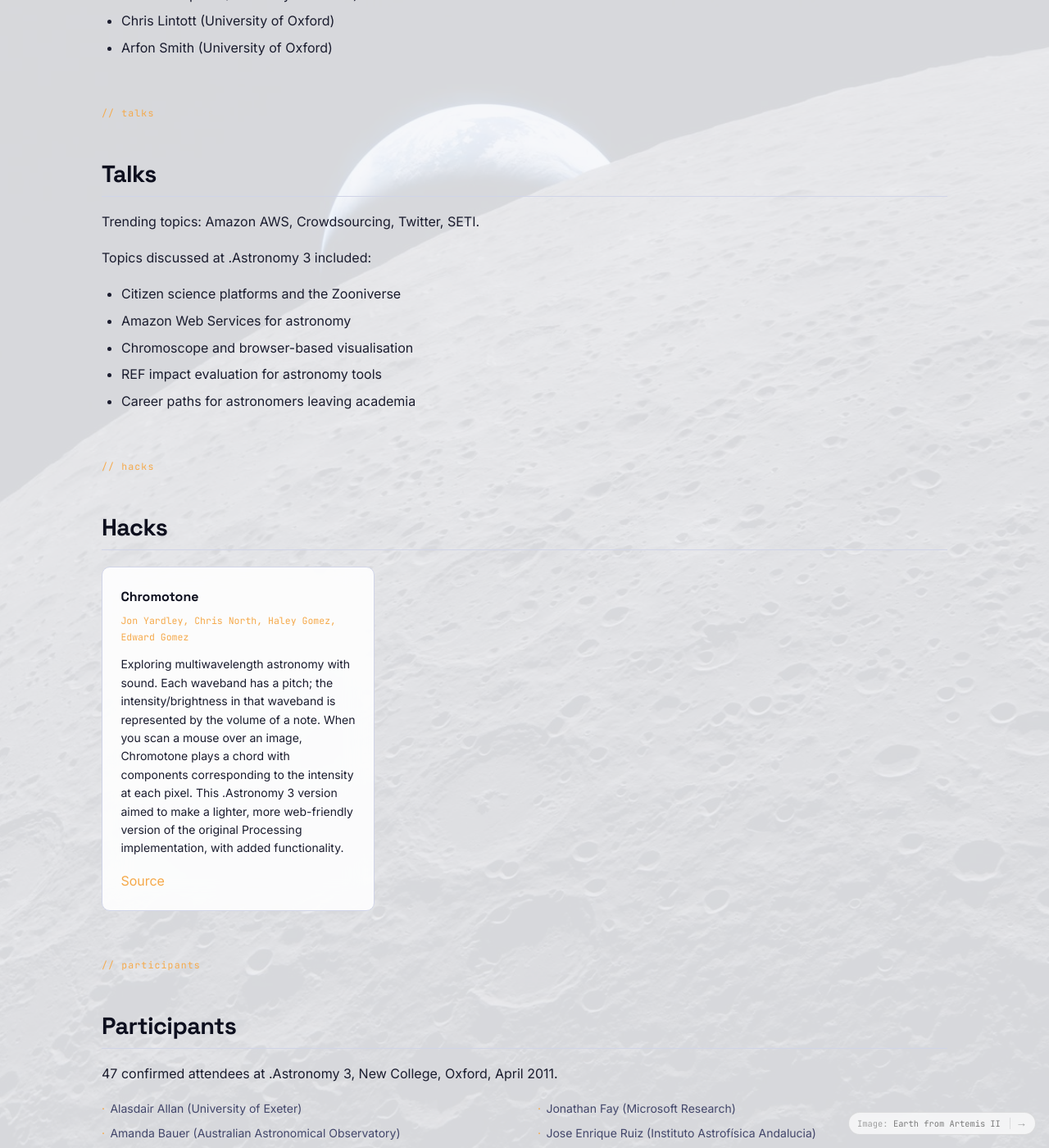
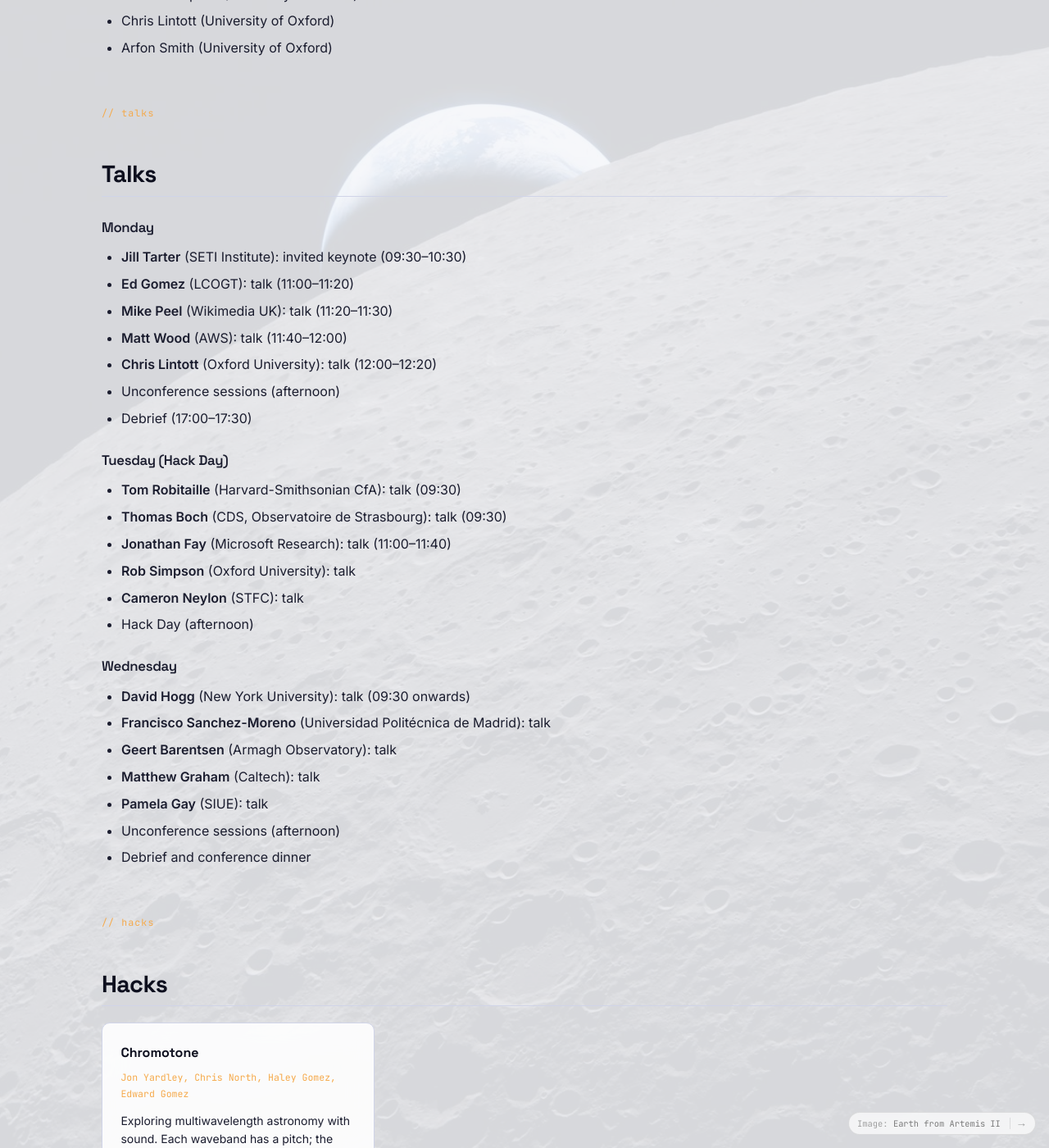
Before and after one commit to dotastro/dotastrosite, a Jekyll site: the page built from events/three/index.md, in a window 1280 px wide and 1400 px high, scrolled down 857 px. Shown: the whole window at 82% size. Built offline with Jekyll 4.4.1, drawn with Linux system fonts in a browser that asks for light colours.

Commit message:
.Astronomy 3: full talk schedule from whiteboard photo -- Jill Tarter, Ed Gomez, Mike Peel, Matt Wood, Chris Lintott, Tom Robitaille, Jonathan Fay, Cameron Neylon, David Hogg, Francisco Sanchez-Moreno, Geert Barentsen, Matthew Graham, Pamela Gay

```diff
--- a/events/three/index.md
+++ b/events/three/index.md
@@ -32,15 +32,34 @@ title: ".Astronomy 3, Oxford, 2011"
 <span class="section-label">// talks</span>
 ## Talks {#talks}
 
-Trending topics: Amazon AWS, Crowdsourcing, Twitter, SETI.
+### Monday
 
-Topics discussed at .Astronomy 3 included:
+- **Jill Tarter** (SETI Institute): invited keynote (09:30--10:30)
+- **Ed Gomez** (LCOGT): talk (11:00--11:20)
+- **Mike Peel** (Wikimedia UK): talk (11:20--11:30)
+- **Matt Wood** (AWS): talk (11:40--12:00)
+- **Chris Lintott** (Oxford University): talk (12:00--12:20)
+- Unconference sessions (afternoon)
+- Debrief (17:00--17:30)
 
-- Citizen science platforms and the Zooniverse
-- Amazon Web Services for astronomy
-- Chromoscope and browser-based visualisation
-- REF impact evaluation for astronomy tools
-- Career paths for astronomers leaving academia
+### Tuesday (Hack Day)
+
+- **Tom Robitaille** (Harvard-Smithsonian CfA): talk (09:30)
+- **Thomas Boch** (CDS, Observatoire de Strasbourg): talk (09:30)
+- **Jonathan Fay** (Microsoft Research): talk (11:00--11:40)
+- **Rob Simpson** (Oxford University): talk
+- **Cameron Neylon** (STFC): talk
+- Hack Day (afternoon)
+
+### Wednesday
+
+- **David Hogg** (New York University): talk (09:30 onwards)
+- **Francisco Sanchez-Moreno** (Universidad Politécnica de Madrid): talk
+- **Geert Barentsen** (Armagh Observatory): talk
+- **Matthew Graham** (Caltech): talk
+- **Pamela Gay** (SIUE): talk
+- Unconference sessions (afternoon)
+- Debrief and conference dinner
 
 <span class="section-label">// hacks</span>
 ## Hacks {#hacks}
```
Also changed, not shown: assets/js/search-index.json.
